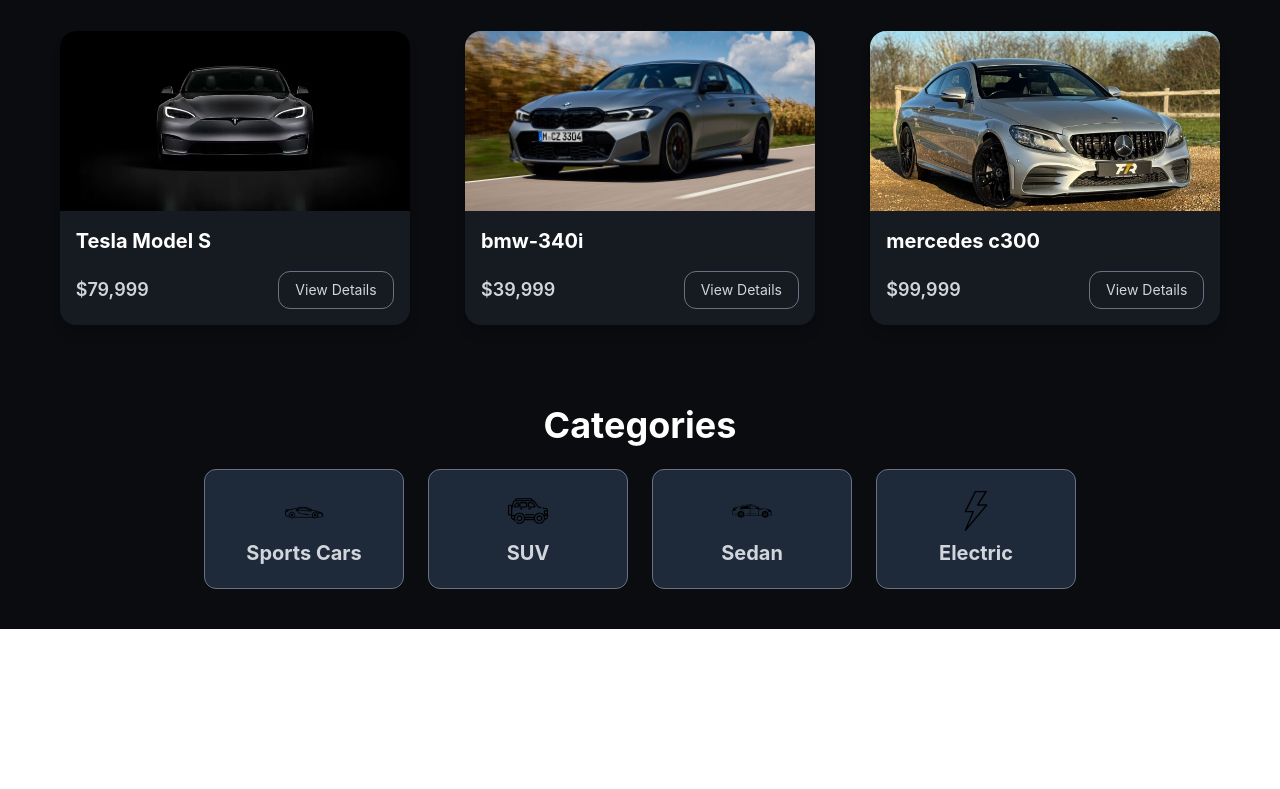
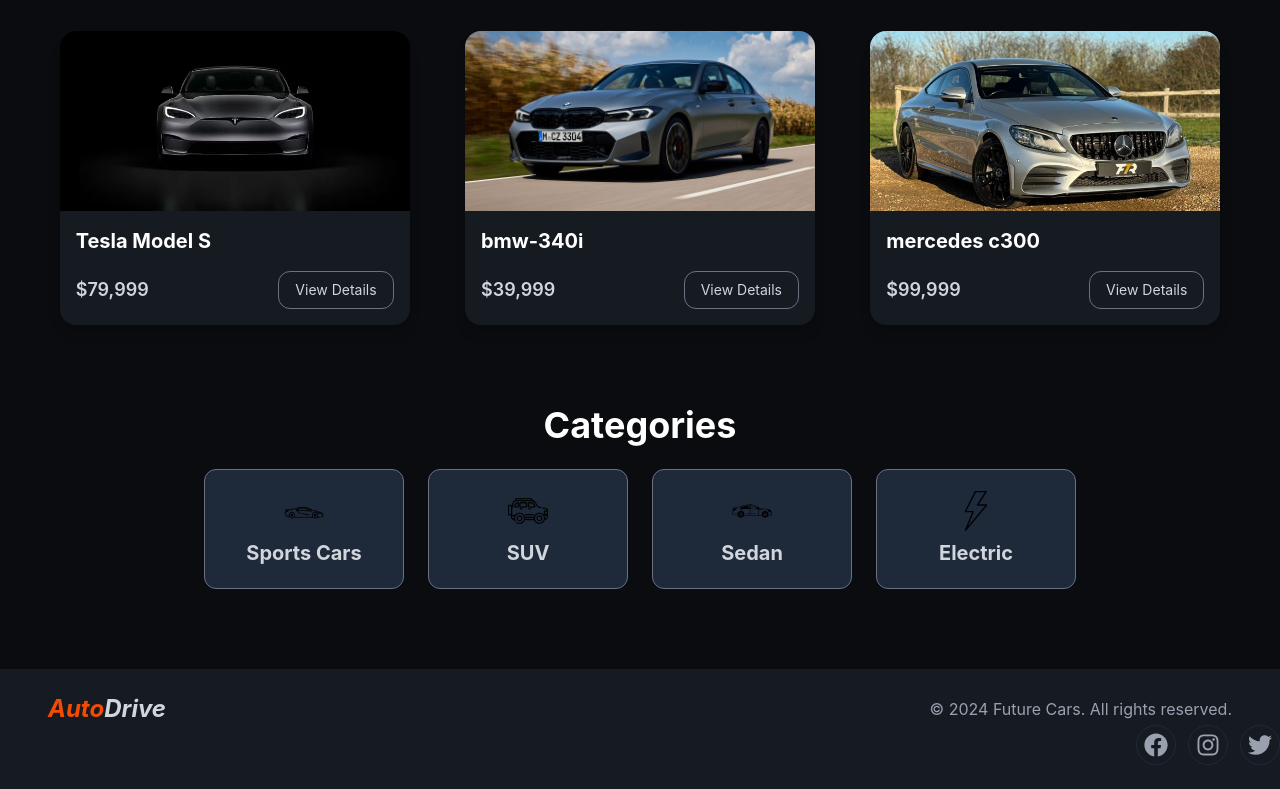
Before and after one commit to youssefAshraf21/my_Car_Project, a React (Vite) app: page /cars in a window 1280 px wide. Shown: the part 742-1531 px from the top of the page. Before the commit the page ends 1411 px from the top, so only its background shows below. Built offline with nearby package versions, Linux system fonts and the light colour scheme.

Commit message:
Add Footer component with social media links and styling

```diff
--- a/src/App.tsx
+++ b/src/App.tsx
@@ -7,6 +7,7 @@
 import bmw from './assets/bmw340.jpg';
 import mercedes from './assets/c300.jpg';
 import Category from './components/Category/Category';
+import Footer from './components/Footer/Footer';
 
 function App() {
 
@@ -57,6 +58,7 @@
         </div>
     </section>
     <Category />
+    <Footer />
   </div>
 
 
--- a/src/components/Category/Category.tsx
+++ b/src/components/Category/Category.tsx
@@ -2,7 +2,7 @@
 import suvIcon from '../../assets/suvCar.png';
 import sedanIcon from '../../assets/sedanCar.png';
 import electricIcon from '../../assets/flash.png';
-import sportsCarIcon from '../../assets/sportCar.png'; // Changed to .jpg and lowercase 's'
+import sportsCarIcon from '../../assets/sportCar.png';
 
 function Category() {
 
--- a/src/components/Footer/Footer.tsx
+++ b/src/components/Footer/Footer.tsx
@@ -0,0 +1,37 @@
+import { FaFacebook, FaInstagram, FaTwitter } from "react-icons/fa";
+
+function Footer() {
+    return (
+            <footer className="bg-[#161B22] text-gray-300 py-6 mt-10">
+                <div className=" max-w-7xl mx-auto px-12 flex flex-col md:flex-row items-center justify-between gap-6 ">
+                    <div className="flex-1">
+                        <h1 className="font-bold text-2xl italic">
+                            <span className="text-orange-600">Auto</span>Drive
+                        </h1>
+                    </div>
+                    <p className="text-gray-400">
+                        &copy; 2024 Future Cars. All rights reserved.
+                    </p>
+                </div>
+                <div className="flex-1 flex justify-end gap-3">
+                {/* Facebook */}
+                <a href="#" className="w-10 h-10 rounded-full bg-[#161B22] border border-gray-800 flex items-center justify-center text-gray-400 hover:text-white hover:border-[#FF6600] transition-all duration-300">
+                    <FaFacebook size={24} />
+                </a>
+
+                {/* Instagram */}
+                <a href="#" className="w-10 h-10 rounded-full bg-[#161B22] border border-gray-800 flex items-center justify-center text-gray-400 hover:text-white hover:border-[#FF6600] transition-all duration-300">
+                    <FaInstagram size={24} />
+                </a>
+
+                {/* Twitter (X) */}
+                <a href="#" className="w-10 h-10 rounded-full bg-[#161B22] border border-gray-800 flex items-center justify-center text-gray-400 hover:text-white hover:border-[#FF6600] transition-all duration-300">
+                    <FaTwitter size={24} />
+                </a>
+            </div>
+        </footer>
+
+    )
+}
+
+export default Footer
```
